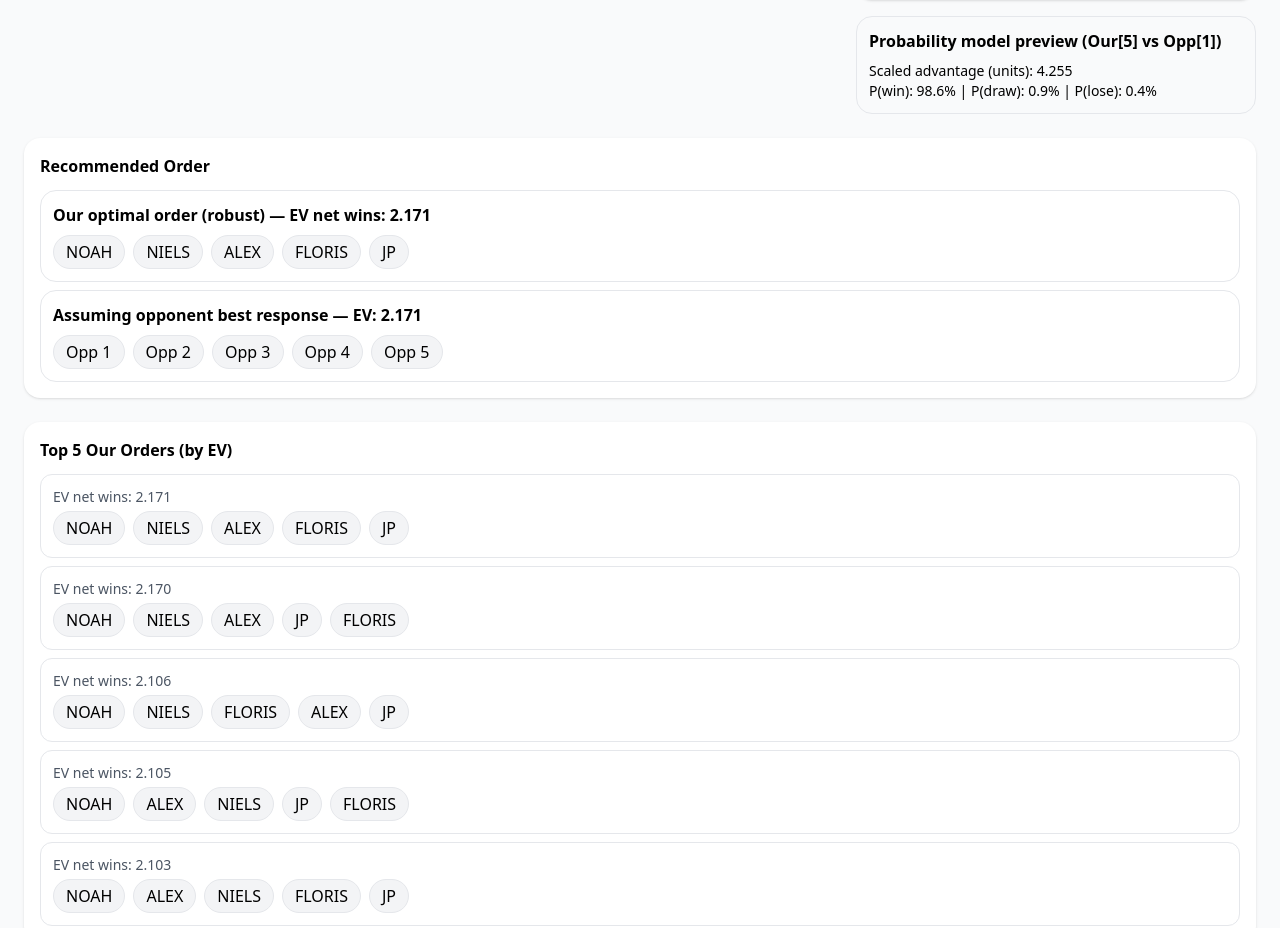
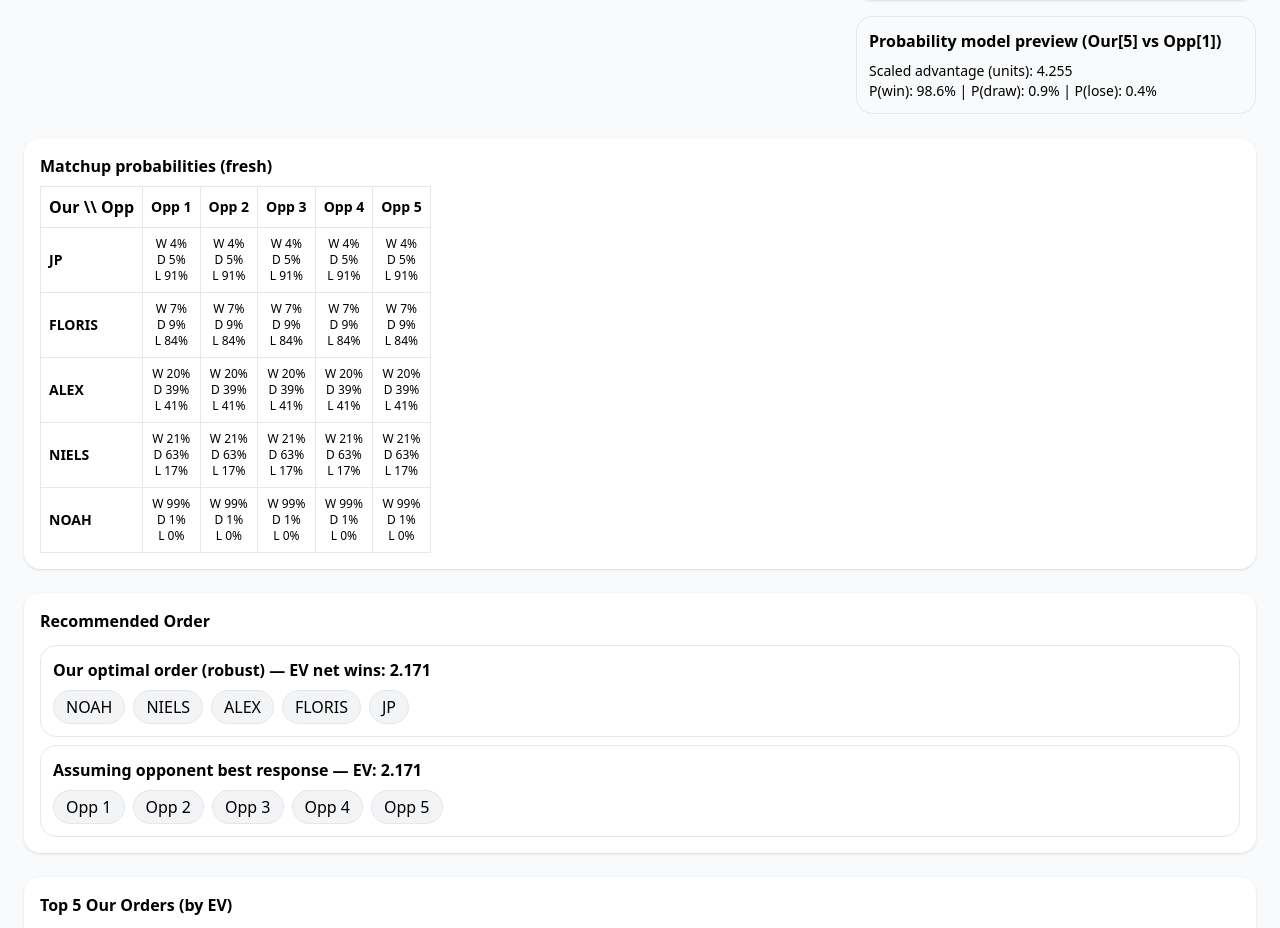
Before and after one commit to JPchomp/quintet-optimizer, a React (Vite) app: page / in a window 1280 px wide. Shown: the part 1120-2048 px from the top of the page. Built offline with nearby package versions, Linux system fonts and the light colour scheme.

Commit message:
feat: add matchup probability matrix

```diff
--- a/src/App.jsx
+++ b/src/App.jsx
@@ -497,6 +497,45 @@ export default function App() {
     );
   };
 
+  /**
+   * ProbMatrix()
+   * Displays win/draw/lose percentages for each of our players vs each opponent (fresh on mat).
+   */
+  const ProbMatrix = () => (
+    <div className="bg-white rounded-2xl shadow p-4">
+      <h3 className="font-semibold mb-2">Matchup probabilities (fresh)</h3>
+      <div className="overflow-auto">
+        <table className="border-collapse">
+          <thead>
+            <tr>
+              <th className="border p-2">Our \\ Opp</th>
+              {oppTeam.map((p, j) => (
+                <th key={j} className="border p-2 text-sm">{p.name}</th>
+              ))}
+            </tr>
+          </thead>
+          <tbody>
+            {ourTeam.map((a, i) => (
+              <tr key={i}>
+                <th className="border p-2 text-sm text-left">{a.name}</th>
+                {oppTeam.map((b, j) => {
+                  const { pWin, pDraw, pLose } = probabilityModel(a, b, params, 1, 1);
+                  return (
+                    <td key={j} className="border p-2 text-xs text-center">
+                      W {(pWin * 100).toFixed(0)}%<br />
+                      D {(pDraw * 100).toFixed(0)}%<br />
+                      L {(pLose * 100).toFixed(0)}%
+                    </td>
+                  );
+                })}
+              </tr>
+            ))}
+          </tbody>
+        </table>
+      </div>
+    </div>
+  );
+
   // Display opponent total weight explicitly
   const oppTotal = oppTeam.reduce((s, p) => s + (Number(p.weight) || 0), 0);
 
@@ -610,6 +649,8 @@ export default function App() {
         </div>
       </div>
 
+      <ProbMatrix />
+
       {/* Recommendation + Best Response */}
       <div className="bg-white rounded-2xl shadow p-4">
         <h3 className="font-semibold mb-3">Recommended Order</h3>
```
